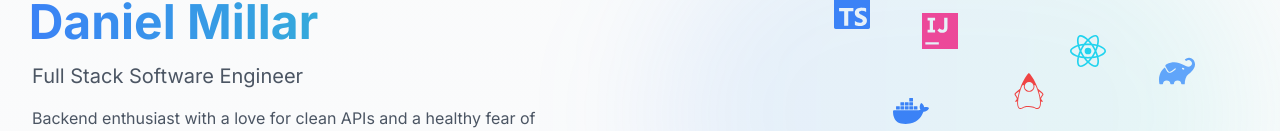
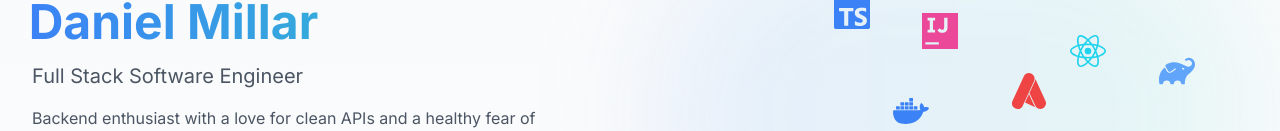
Before and after one commit to danielmillar/Portfolio, a Next.js app: page / in a window 1280 px wide. Shown: the part 183-314 px from the top of the page. Built offline with nearby package versions, Linux system fonts and the light colour scheme.

Commit message:
feat(): Update java icon

```diff
--- a/src/components/home/Hero.tsx
+++ b/src/components/home/Hero.tsx
@@ -2,7 +2,7 @@
 
 import { GithubIcon, DownloadIcon } from 'lucide-react';
 import { useAlert } from '@/contexts/AlertContext';
-import { SiTypescript, SiOpenjdk, SiKotlin, SiIntellijidea, SiVisualstudiocode, SiNextdotjs, SiGradle, SiDocker, SiMongodb, SiReact } from 'react-icons/si';
+import { SiTypescript, SiEclipseadoptium , SiKotlin, SiIntellijidea, SiVisualstudiocode, SiNextdotjs, SiGradle, SiDocker, SiMongodb, SiReact } from 'react-icons/si';
 
 export default function Hero() {
   const { showAlert } = useAlert();
@@ -54,7 +54,7 @@ export default function Hero() {
               className="text-4xl text-blue-500 absolute animate-float"
               style={{ top: '20%', left: '30%', animationDelay: '0s' }}
             />
-            <SiOpenjdk
+            <SiEclipseadoptium
               className="text-4xl text-red-500 absolute animate-float"
               style={{ top: '40%', left: '60%', animationDelay: '0.5s' }}
             />
```
